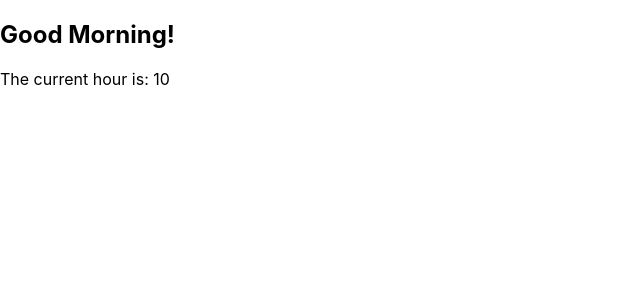
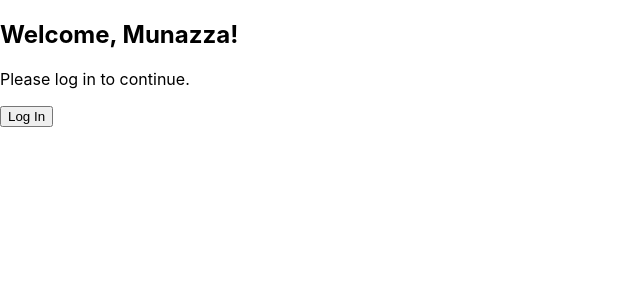
Before and after one commit to SP23-BSE-106/My-FIRST-APP, a React (Create React App) app: page / in a window 1280 px wide. Shown: the top 300 px of the page, without its empty margins (0-640 px from the left). Built offline with nearby package versions, Linux system fonts and the light colour scheme.

Commit message:
Question4

```diff
--- a/src/App.js
+++ b/src/App.js
@@ -40,12 +40,27 @@
 //  }
 
 
-import Question3 from "./Question3";// Question3
-function App(){
+// import Question3 from "./Question3";// Question3
+// function App(){
+//   return (
+//     <div>
+//       < Question3/>
+//     </div>
+//   );
+// }
+import Login from "./Login";//  Question4
+
+function App() {
+  const handleLogin = () => {
+    alert("Welcome");
+  };
+
   return (
     <div>
-      < Question3/>
+      <Login isLoggedIn={true} name="Munazza" />
+      <Login isLoggedIn={false} onLogin={handleLogin} />
     </div>
   );
 }
+
 export default App;
--- /dev/null
+++ b/src/Login.js
@@ -0,0 +1,17 @@
+function Login(props){
+    return (
+        <div>
+        {props.isLoggedIn ? (
+          <div>
+            <h2>Welcome, {props.name}!</h2>
+          </div>
+        ) : (
+          <div>
+            <p>Please log in to continue.</p>
+            <button onClick={props.onLogin}>Log In</button>
+          </div>
+        )}
+      </div>
+      );
+}
+export default Login;
```
